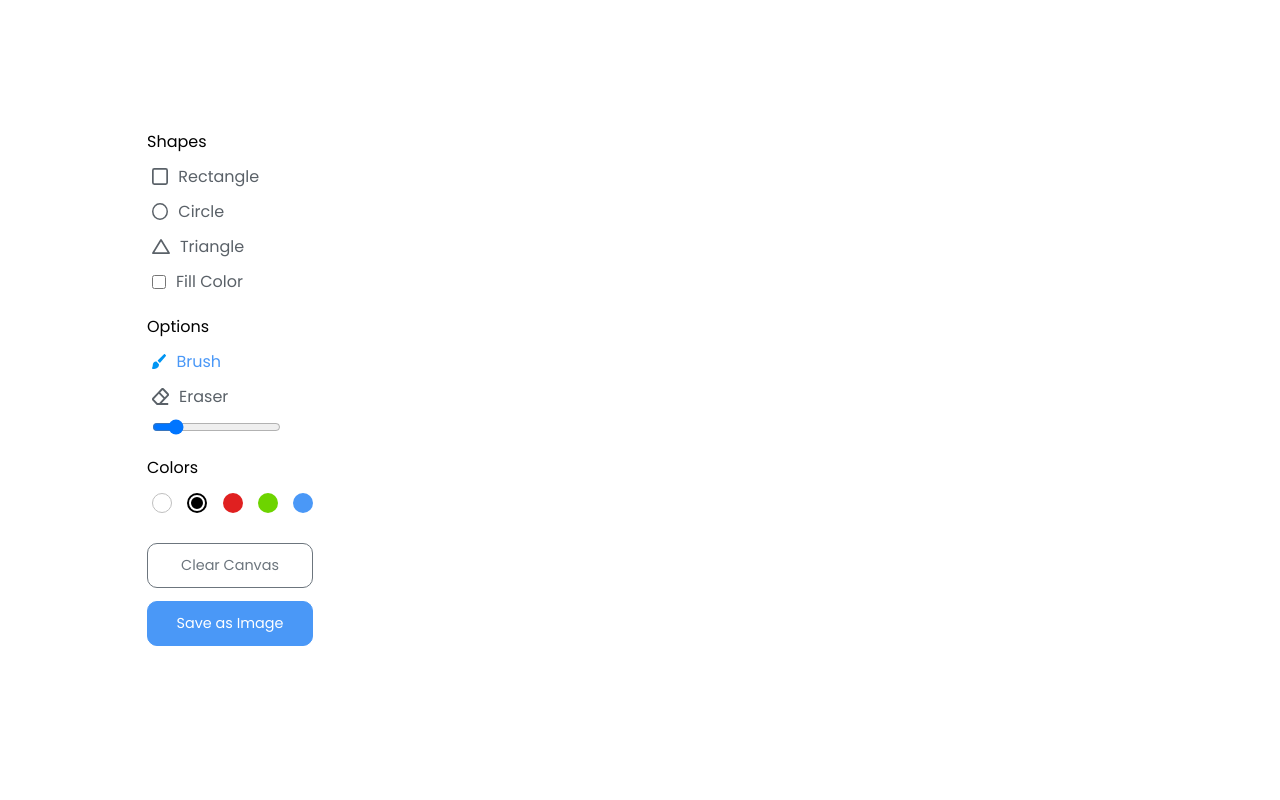
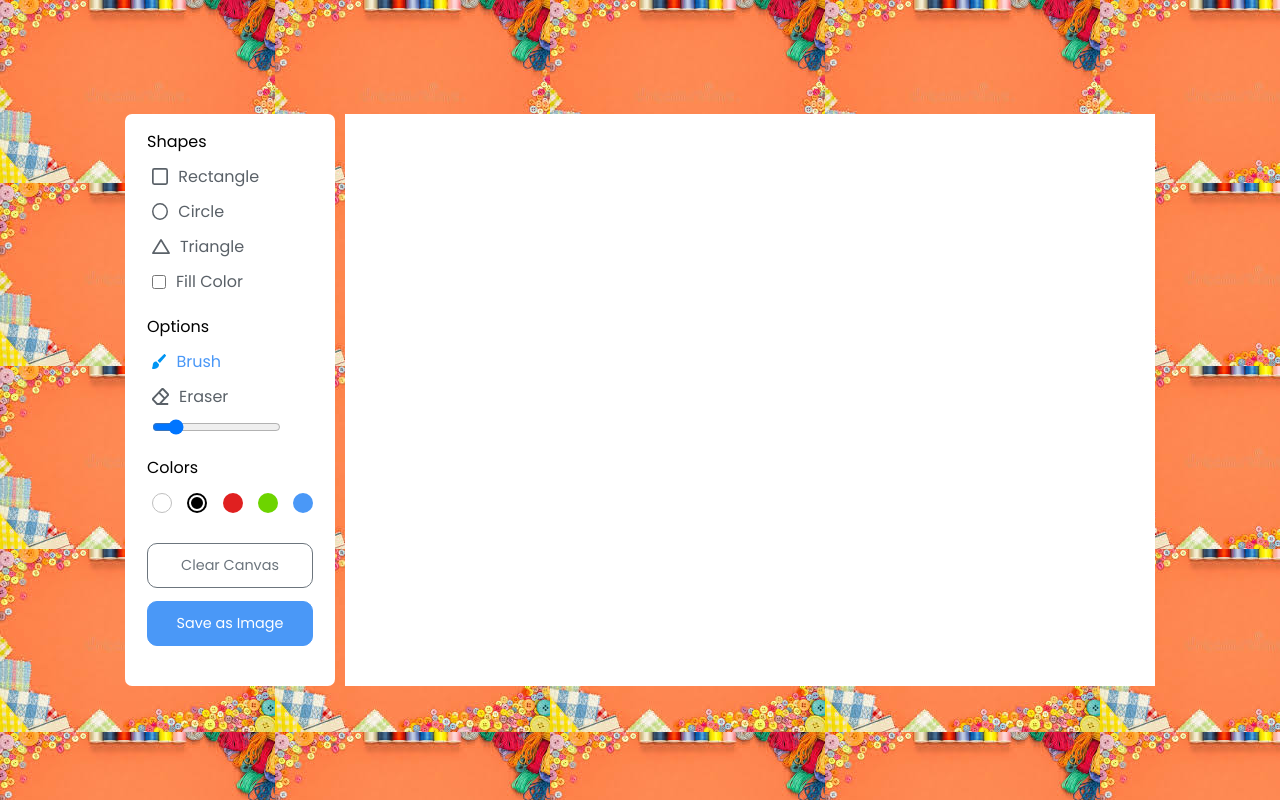
Before and after one commit to rishabh-kukdeja/paint-app, a plain HTML site: page index.html in a window 1280 px wide. Drawn offline with Linux system fonts and the light colour scheme; the site is published under a folder, as on GitHub Pages, so addresses that start at the root find nothing.

Commit message:
Update style.css

```diff
--- a/style.css
+++ b/style.css
@@ -10,7 +10,7 @@ body{
     align-items: center;
     justify-content: center;
     height: 100vh;
-    background-image: url('/icons/image.jpg');
+    background-image: url('./icons/image.jpg');
 }
 .container{
     display: flex;
```
